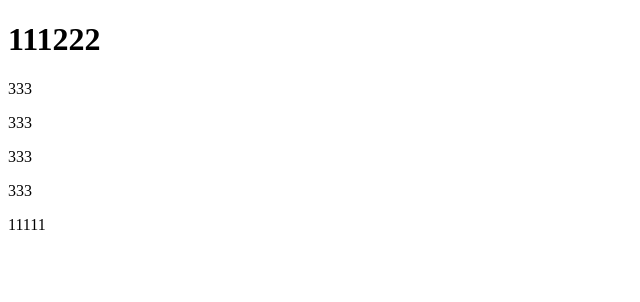
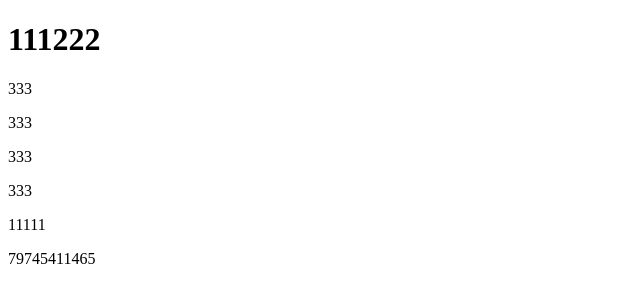
Before and after one commit to MomentRing/my-project02, a plain HTML site: page index.html in a window 1280 px wide. Shown: the whole page, without its empty margins (0-640 px from the left). Drawn offline with Linux system fonts and the light colour scheme.

Commit message:
修改111

```diff
--- a/index.html
+++ b/index.html
@@ -15,6 +15,7 @@
     <p>333</p>
     <p>333</p>
     <p>11111</p>
+    <p>79745411465</p>
     <script src="./index.js"></script>
 </body>
 </html>
```
